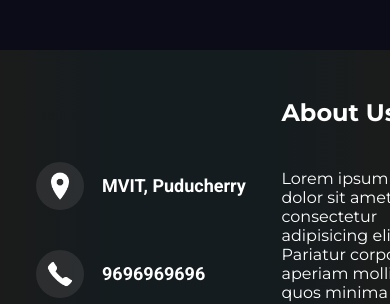
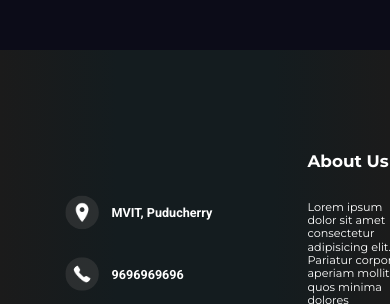
Before and after one commit to deimos1214/TCEOALT, a plain HTML site: page index.html in a window 390 px wide. Shown: the part 11316-11620 px from the top of the page. Drawn offline with Linux system fonts and the light colour scheme.

Commit message:
8th Commit

```diff
--- a/style.css
+++ b/style.css
@@ -1165,6 +1165,9 @@ i:hover {
 
 }
 @media(max-width:700px){
+  .footer-left-section,.footer-right-section{
+    transform: scale(0.7);
+  }
   .footer-icon{
     width:  28px;
     height: 28px;
```
